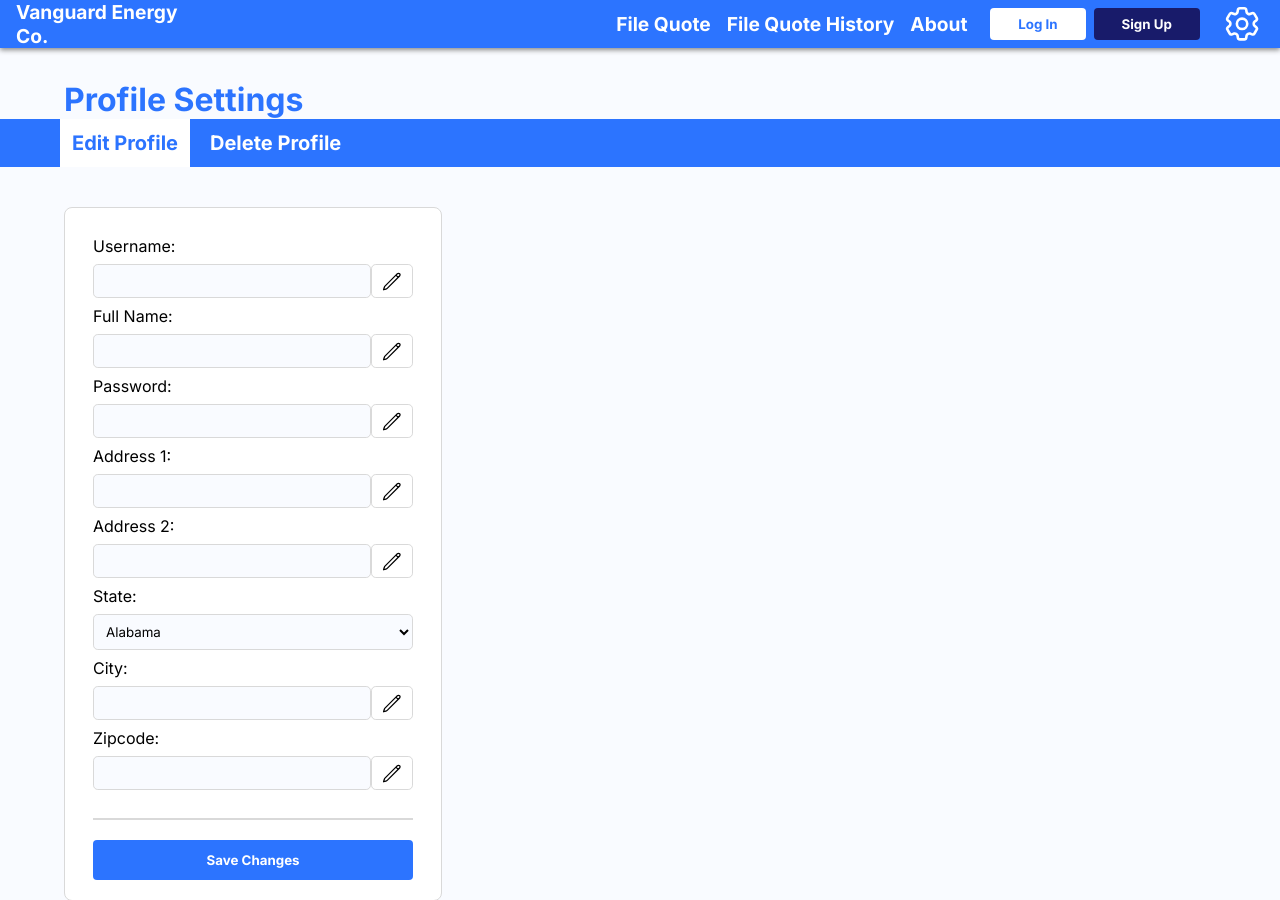
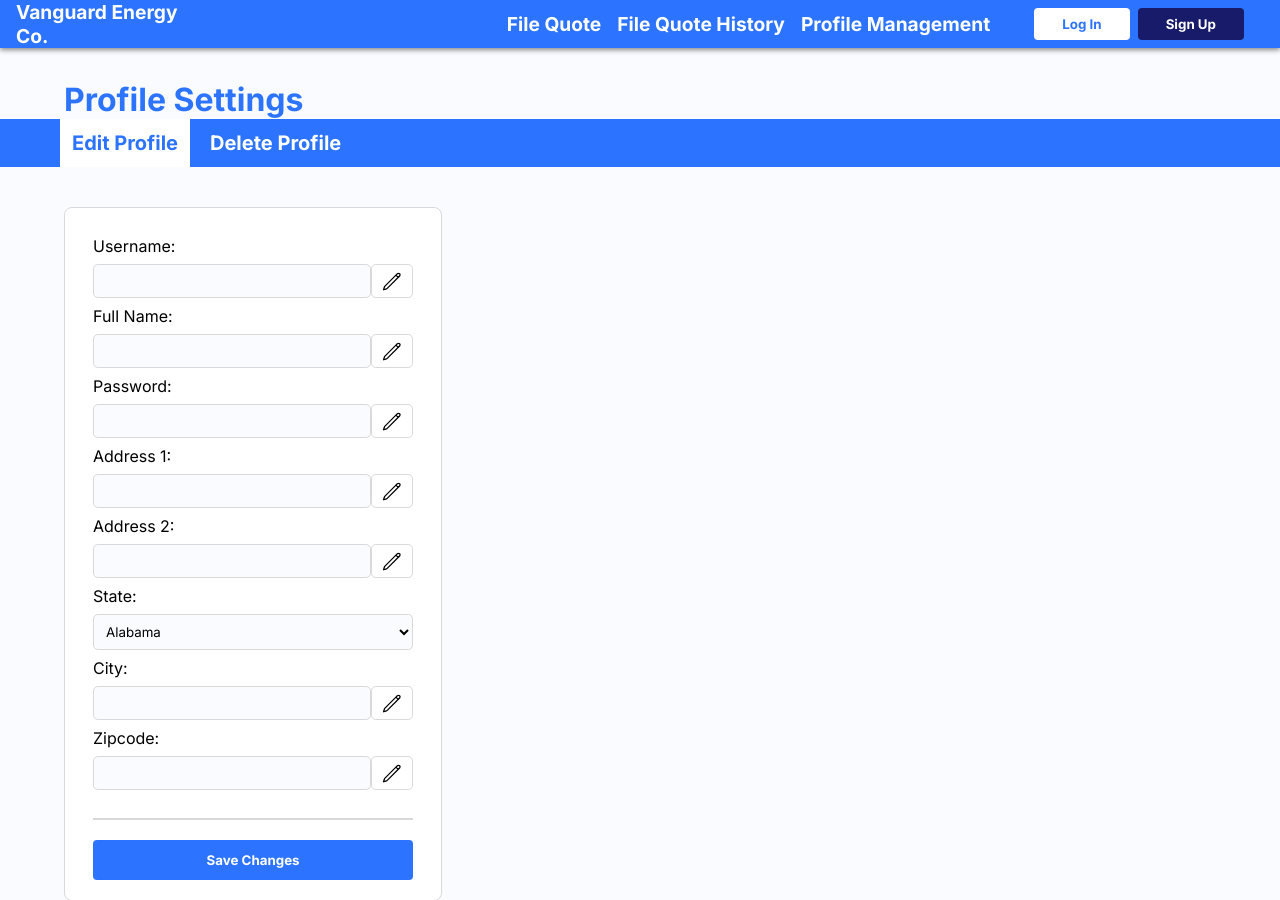
Before and after one commit to spartan24032/Software-Design-Project, a Python web app: template client/templates/profile.html in a window 1280 px wide. Shown: the top 900 px of the page. Run offline with Jinja, Linux system fonts and the light colour scheme; the template is opened without the code that fills it, so the values that code supplies are empty.

Commit message:
simplified navbar

```diff
--- a/client/templates/profile.html
+++ b/client/templates/profile.html
@@ -4,10 +4,11 @@
 <head>
   <meta charset="utf-8">
   <meta name="viewport" content="width=device-width">
-  <title>Vanguard Energy Co.</title>
+  <title>replit</title>
   <link rel="preconnect" href="https://fonts.googleapis.com">
   <link rel="preconnect" href="https://fonts.gstatic.com" crossorigin>
   <link href="https://fonts.googleapis.com/css2?family=Inter:wght@100..900&display=swap" rel="stylesheet">
+  <link href="style.css" rel="stylesheet" type="text/css" />
 </head>
 <style>
   * {
@@ -229,14 +230,14 @@
     <div class="logo">
       Vanguard Energy Co.
     </div>
-    <nav id="navbar">
+    <nav id="navbar" style="margin-right: 1rem;">
       <ul class="navlist">
         <li class="navlist-item">File Quote</li>
         <li class="navlist-item">File Quote History</li>
-        <li class="navlist-item">About</li>
+        <li class="navlist-item">Profile Management</li>
       </ul>
     </nav>
-    <div class="nav-buttons">
+    <div class="nav-buttons" style="margin-right: 2rem;">
       <button class="log-in button">
         Log In
       </button>
@@ -244,6 +245,7 @@
         Sign Up
       </button>
     </div>
+    <!--
     <div class="settings-button">
       <div id="settings-svg">
         <svg xmlns="http://www.w3.org/2000/svg" fill="none" viewBox="-10 -11 44 44" stroke-width="1.5"
@@ -257,7 +259,7 @@
     <div class="settings-dropdown" id="settings-dropdown" style="display: none;">
       <span class="navlist-item">Manage Profile</span>
       <button class="log-out button">Log Out</button>
-    </div>
+    </div>-->
   </header>
   <section id="profile-management">
     <span class="profile-title">Profile Settings</span>
```
